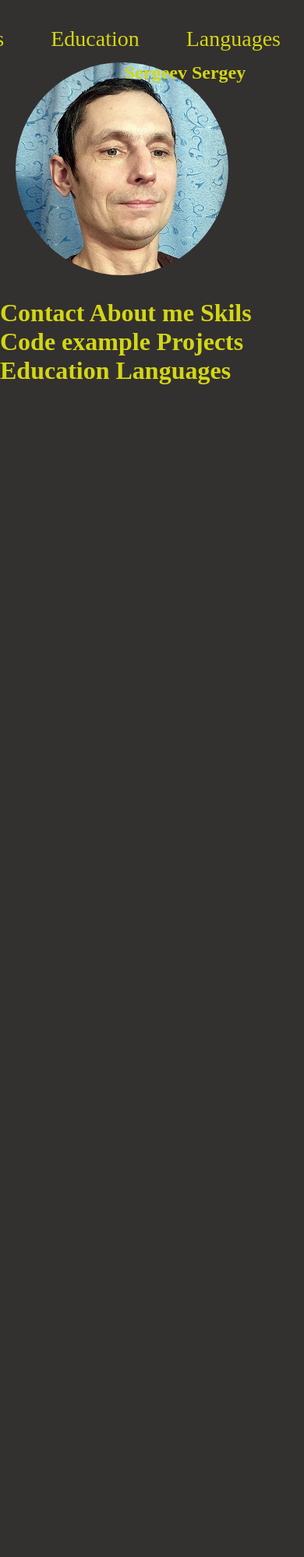
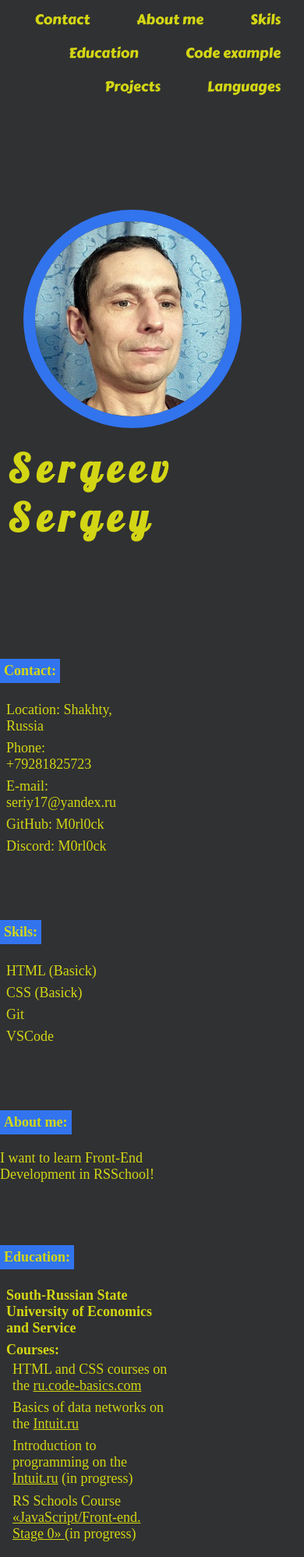
Before and after one commit to M0rl0ck/rsschool-cv, a plain HTML site: page index.html in a window 390 px wide. Shown: the top 1997 px of the page at 78% size. Before the commit the page ends 844 px from the top, so only its background shows below. Drawn offline with Linux system fonts and the light colour scheme.

Commit message:
feat: add page

```diff
--- a/index.html
+++ b/index.html
@@ -10,15 +10,15 @@
 </head>
 <body>
     <div class="conteiner">
-        <header class="header">
-            <nav class="nav">
+        <header>
+            <nav>
                 <ul class="nav-list">
                     <li class="nav-items"><a href="#contact" class="nav-link">Contact</a></li>
                     <li class="nav-items"><a href="#about" class="nav-link">About me</a></li>
                     <li class="nav-items"><a href="#skils" class="nav-link">Skils</a></li>
+                    <li class="nav-items"><a href="#education" class="nav-link">Education</a></li>
                     <li class="nav-items"><a href="#code" class="nav-link">Code example</a></li>
                     <li class="nav-items"><a href="#projects" class="nav-link">Projects</a></li>
-                    <li class="nav-items"><a href="#education" class="nav-link">Education</a></li>
                     <li class="nav-items"><a href="#languages" class="nav-link">Languages</a></li>
                 </ul>
 
@@ -31,23 +31,152 @@
 
         <main>
             <section class="profile">
-                <div class="column-left">
+                <div class="profile-left">
                     <img src="assets/img/foto.JPG" class="avatar" alt="My foto">
                 </div>
 
-                <div class="column-right">
-                    <h1>Sergeev Sergey</h1>
+                <div class="profile-right">
+                    <h1 class="name">Sergeev Sergey</h1>
                 </div>
             </section>
-            <h1>Contact   About me   Skils  Code example   Projects Education  Languages</h1>
+            <div class="main-conteiner">
+
+                <div class="main-left">
+
+                    <section id="contact">
+
+                        <h2>Contact:</h2>
+
+                        <ul class="list">
+
+                            <li>Location: Shakhty, Russia</li>
+                            <li>Phone: +79281825723</li>
+                            <li>E-mail: seriy17@yandex.ru</li>
+                            <li>GitHub: M0rl0ck</li>
+                            <li>Discord: M0rl0ck</li>
+                        </ul>
+
+                    </section>
+
+                    <section id="skils">
+
+                        <h2>Skils:</h2>
+
+                        <ul class="list">
+
+                            <li>HTML (Basick)</li>
+                            <li>CSS (Basick)</li>
+                            <li>Git</li>
+                            <li>VSCode</li>
+
+                        </ul>
+
+                    </section>
+
+                </div>
+
+                <div class="main-right">
+
+                    <section id="about">
+
+                        <h2>About me:</h2>
+                        <p>I want to learn Front-End Development in RSSchool!</p>
+
+                    </section>
+
+                    <section id="education">
+
+                        <h2>Education:</h2>
+                        <ul class="list">
+                            <li>
+                                <h3>South-Russian State University of Economics and Service</h3>
+                            </li>
+
+                            <li>
+                                <h3>Courses:</h3>
+                                <ul class="list">
+                                    <li>
+                                        HTML and CSS courses on the
+                                        <a class="link" href="https://ru.code-basics.com">
+                                            ru.code-basics.com</a></li>
+                                    <li>Basics of data networks on the
+                                        <a href="https://intuit.ru" class="link">Intuit.ru</a>
+                                    </li>
+                                    <li>Introduction to programming on the
+                                        <a href="https://intuit.ru" class="link">Intuit.ru</a>
+                                        (in progress)
+                                    </li>
+                                    <li>RS Schools Course
+                                        <a href="https://rs.school/js-stage0/" class="link">
+                                             «JavaScript/Front-end. Stage 0» </a>
+                                             (in progress)
+                                    </li>
+                            </li>
+                        </ul>
+
+                    </section>
+
+                    <section id="code">
+
+                        <h2>Code example:</h2>
+                        <pre>
+                            <code>
+    function century(year) {
+        var a = year - (year % 100);
+        a = a / 100;
+        if(year % 100 !== 0){
+         a = ++a;
+        };
+          return a;
+    }
+                            </code>
+                        </pre>
+                    </section>
+
+                    <section id="projects">
+
+                        <h2>Projects:</h2>
+                        <p>
+                            <a href="https://m0rl0ck.github.io/rsschool-cv/index.html" class="link">
+                                CV#3. CV. Cross-Check</a>
+                        </p>
 
 
 
+                    </section>
+
+                    <section id="languages">
+
+                        <h2>Languages:</h2>
+
+                        <ul class="list">
+                            <li>Russian - native</li>
+                            <li>English - A1</li>
+                        </ul>
+
+                    </section>
+
+                </div>
+
+            </div>
 
         </main>
 
-        <footer class="">
+        <footer class="footer">
 
+                <div>
+                    <p>2021</p>
+                </div>
+                <div>
+                    <a href="https://github.com/M0rl0ck" class="link">GitHub</a>
+
+                </div>
+                <div>
+                    <a href="https://rs.school/js/" class="link">
+                        <img src="assets/svg/rs_school_js.svg" width="80px" height="30" alt="RSSchool">
+                    </a>
+
+                </div>
 
         </footer>
 
--- a/style.css
+++ b/style.css
@@ -1,9 +1,16 @@
 @font-face {
-    font-family: ;
-    src: url();
+    font-family: Pushster-Regular;
+    src: url(assets/fonts/Pushster-Regular.ttf);
 }
+
+@font-face {
+    font-family: CarterOne-Regular;
+    src: url(assets/fonts/CarterOne-Regular.ttf);
+}
+
 :root {
-    --text: #d3d614
+    --text: #d3d614;
+    --bg: #3274ee;
 }
 
 
@@ -11,11 +18,19 @@
     box-sizing: border-box;
     margin: 0;
     padding: 0;
+    font-size: 24px;
 
 }
 
+h2 {
+    display: inline-block;
+    background-color: var(--bg);
+    padding: 5px;
+    margin-top: 40px;
+    margin-bottom: 20px;
+}
 body{
-    background-color: #333030;
+    background-color: #303133;
     color: var(--text);
     font-family: ;
 }
@@ -25,19 +40,23 @@ body{
     margin: 0 auto;
 }
 
-.nav {
-    width: 100%;
-    height: 50px;
+section {
+
+    margin-bottom: 40px;
 }
+
+
 
 .nav-list {
     display: flex;
     justify-content: flex-end;
+    flex-wrap: wrap;
     align-items: center;
-    list-style: none
+    list-style: none;
   }
 
 .nav-items {
+    font-family: CarterOne-Regular;
     font-size: 28px;
 }
 
@@ -47,27 +66,101 @@ body{
     padding: 0 20px;
     margin: 0 10px;
     line-height: 50px;
+    transition: color 1s;
   }
+
+  .nav-link:hover, .link:hover {
+      color: var(--bg);
+  }
+
+  .link {
+    color: var(--text);
+    transition: color 1s;
+  }
+
 .profile {
     display: flex;
     padding: 20px 10px;
-    margin: 10px 10px;
+    margin-top: 100px;
+
+}
+
+.profile-left {
+    display: flex;
+    width: 40%;
+    flex-direction: column;
+    justify-content: center;
+}
+
+.profile-right {
+    display: flex;
+    width: 60%;
+    flex-direction: column;
+    justify-content: center;
 }
 
 .avatar {
+    margin: 20px;
+    width: 280px;
+    border: 15px solid;
+    border-color: var(--bg);
     border-radius: 50%;
 }
 
-.column-left {
+.name {
+    font-family: Pushster-Regular;
+    font-size: 50px;
+    letter-spacing: 0.5rem;
+    padding-bottom: 50px;
+}
+
+.main-conteiner {
+    display: flex;
+
+}
+
+.main-left {
     display: flex;
     width: 40%;
+    flex-direction: column;
 }
 
-.column-right {
+.main-right {
     display: flex;
     width: 60%;
+    flex-direction: column;
+}
+.list {
+    list-style: none;
+    padding: 0 8px;
+
 }
 
-@media (max-width: 680px) {
+.list li {
+    padding: 0.2em 0;
+}
 
+.footer {
+    display: flex;
+    justify-content: space-between;
+    padding: 20px 0;;
 }
+
+@media (max-width: 890px) {
+
+    .nav-link {
+        line-height: 30px;
+    }
+
+    .profile {
+        flex-direction: column;
+    }
+
+    .main-conteiner {
+        flex-direction: column;
+    }
+
+    * {
+        font-size: 18px;
+    }
+}
```
Also changed, not shown: assets/fonts/CarterOne-Regular.ttf (added), assets/fonts/Pushster-Regular.ttf (added).
